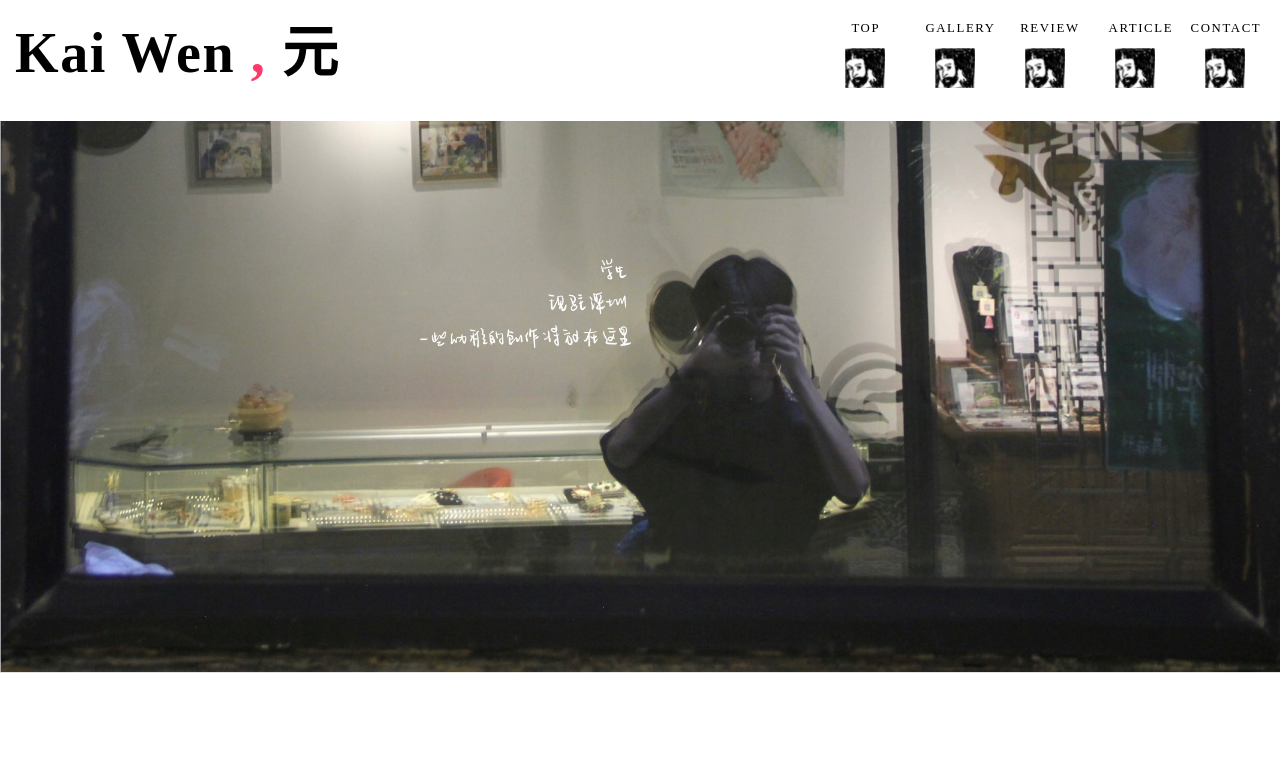
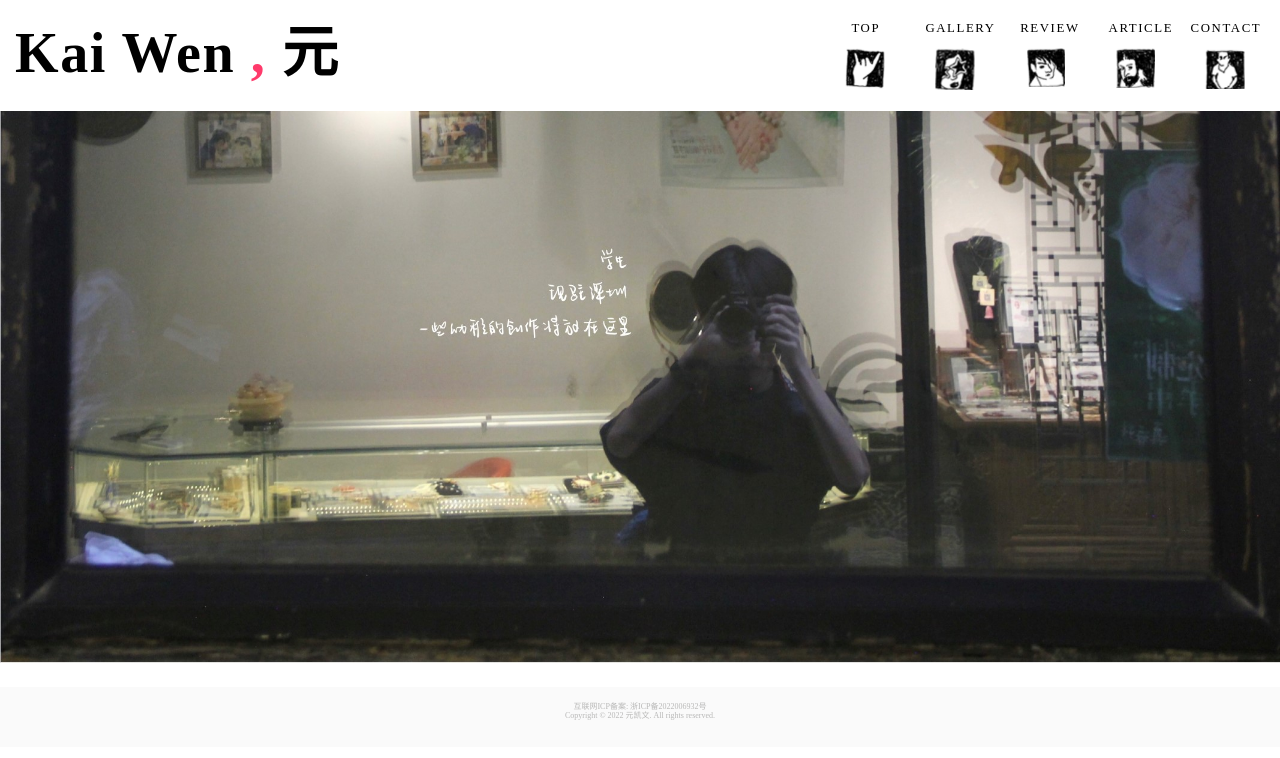
Before and after one commit to joeyscave/personal-site, a plain HTML site: page index.html in a window 1280 px wide. Drawn offline with Linux system fonts and the light colour scheme.

Commit message:
version 1

```diff
--- a/css/style.css
+++ b/css/style.css
@@ -73,13 +73,26 @@
 
 /* body */
 .body {
-  padding: 100px 0;
+  padding: 90px 0 20px;
 }
 .introduce img {
   width: 100%;
-  /* height: 58.5vw; */
 }
-.news {
-  float: right;
-  display: none;
+
+/* footer */
+.footer {
+  padding: 15px 0;
+  display: flex;
+  flex-direction: column;
+  align-items: center;
+  width: 100%;
+  height: 30px;
+  background-color: #fafafa;
+  color: #b8b8b7;
+  font-size: 0.5rem;
 }
+
+.icp_href {
+  text-decoration: none;
+  color: #b8b8b7;
+}
--- a/index.html
+++ b/index.html
@@ -7,6 +7,7 @@
     <title>Kai Wen,元</title>
     <link rel="stylesheet" href="css/normalize.css" />
     <link rel="stylesheet" href="css/style.css" />
+    <link rel="shortcut icon" href="image/favicon.ico" type="image/x-icon" />
   </head>
   <body>
     <div class="header">
@@ -19,32 +20,32 @@
       </h1>
       <div class="navi-top">
         <div class="navi-top__elem">
-          <a href="unconstructed.html"
-            ><span class="top">top</span><img src="image/navi.png" alt="image"
+          <a href="index.html"
+            ><span class="top">top</span><img src="image/icon1.png" alt="image"
           /></a>
         </div>
         <div class="navi-top__elem">
           <a href="unconstructed.html"
             ><span class="gallery">gallery</span
-            ><img src="image/navi.png" alt="image"
+            ><img src="image/icon4.png" alt="image"
           /></a>
         </div>
         <div class="navi-top__elem">
           <a href="unconstructed.html"
             ><span class="review">review</span
-            ><img src="image/navi.png" alt="image"
+            ><img src="image/icon2.png" alt="image"
           /></a>
         </div>
         <div class="navi-top__elem">
           <a href="unconstructed.html"
             ><span class="article">article</span
-            ><img src="image/navi.png" alt="image"
+            ><img src="image/icon3.png" alt="image"
           /></a>
         </div>
         <div class="navi-top__elem">
           <a href="unconstructed.html"
             ><span class="contact">contact</span
-            ><img src="image/navi.png" alt="image"
+            ><img src="image/icon5.png" alt="image"
           /></a>
         </div>
       </div>
@@ -54,5 +55,13 @@
         <img src="image/selfie_s.jpeg" alt="me" />
       </div>
     </div>
+    <div class="footer">
+      <div class="icp">
+        <a class="icp_href" href="https://beian.miit.gov.cn/"
+          >互联网ICP备案: 浙ICP备2022006932号</a
+        >
+      </div>
+      <div class="copyright">Copyright © 2022 元凯文. All rights reserved.</div>
+    </div>
   </body>
 </html>
```
Also changed, not shown: image/favicon.ico (added), image/icon1.png (added), image/icon2.png (added), image/icon3.png (added), image/icon4.png (added), image/icon5.png (added), image/navi.png (deleted).
